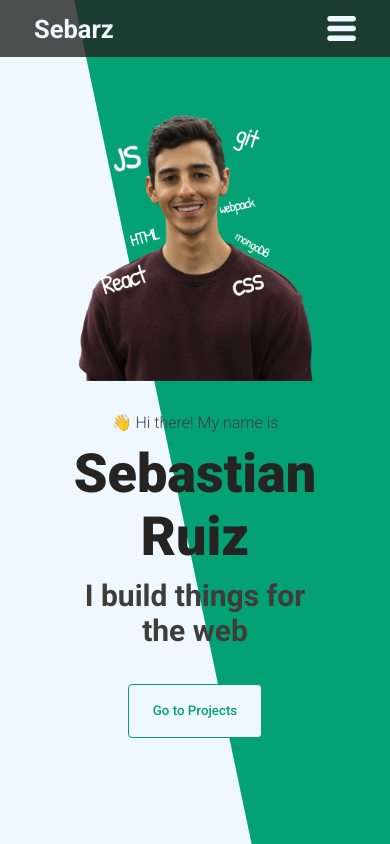
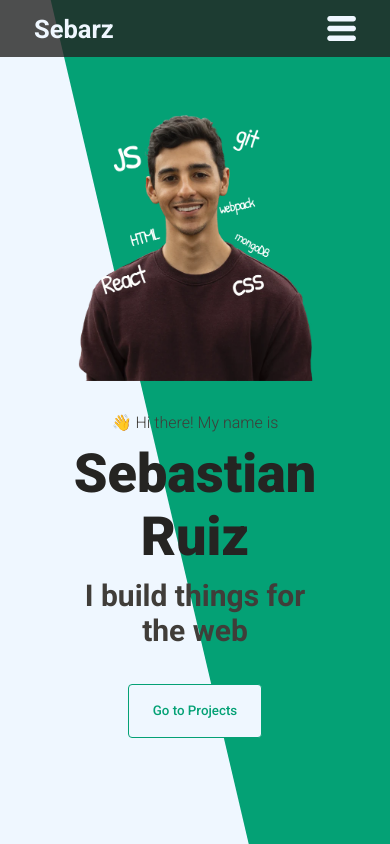
Before and after one commit to imsebarz/personal-website, a React app: page / in a window 390 px wide. Shown: the top 844 px of the page. Built offline with nearby package versions, Linux system fonts and the light colour scheme.

Commit message:
Updated hero polygon on mobile

```diff
--- a/src/assets/styles/hero.scss
+++ b/src/assets/styles/hero.scss
@@ -85,7 +85,7 @@
       margin: auto;
     }
     .hero-bg {
-      clip-path: polygon(19% 0, 100% 0, 100% 100%, 71% 100%);
+      clip-path: polygon(13% 0, 100% 0, 100% 100%, 71% 100%);
     }
     img {
       width: 50%;
```
